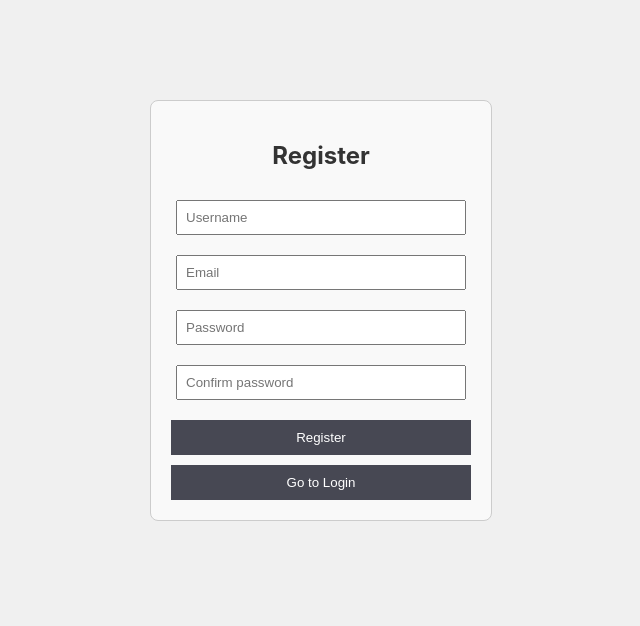
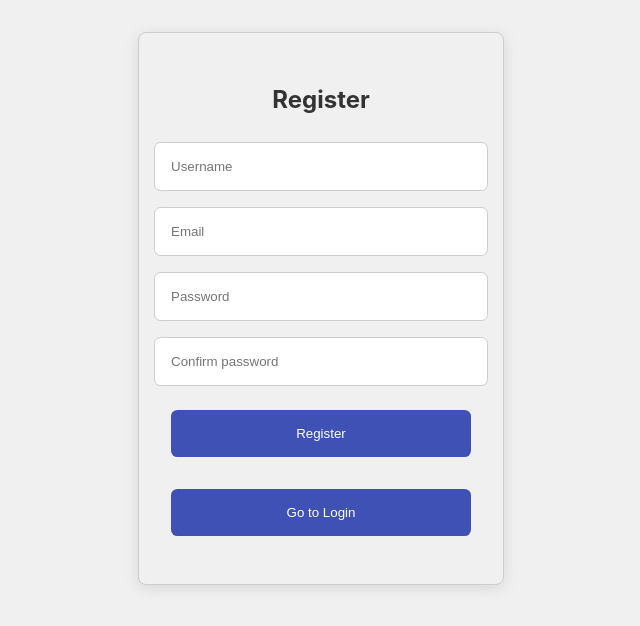
Before and after one commit to boumster/MealMate, a React (Create React App) app in the folder frontend/: page /register in a window 1280 px wide. Shown: the top 626 px of the page, without its empty margins (319-959 px from the left). Built offline with nearby package versions, Linux system fonts and the light colour scheme.

Commit message:
fixed styking to match js file

```diff
--- a/frontend/src/components/App.tsx
+++ b/frontend/src/components/App.tsx
@@ -7,8 +7,8 @@ import Home from "./Home/Home";
 import About from "./About/About";
 import Contact from "./Contact/Contact";
 import Mealplans from "./MealPlans/Mealplans";
-import Login from "./Login/Login";
 import Register from "./Register/Register";
+import Login from "./Login/Login"
 import { PrivateRoute } from "./PrivateRoutes/PrivateRoute";
 
 export default function App() {
--- a/frontend/src/components/Login/Login.tsx
+++ b/frontend/src/components/Login/Login.tsx
@@ -3,6 +3,7 @@ import { useHistory } from "react-router-dom";
 import "../../styles/Login.css";
 import { loginUser } from "../../utilities/api";
 import { useAuth } from "../../context/Auth/AuthProvider";
+import { Button, Container, Input } from "../../styles/styles";
 
 const Login: React.FC = () => {
   const [username, setUsername] = useState("");
@@ -33,35 +34,35 @@ const Login: React.FC = () => {
     }
   };
   return (
-    <div className="login-container">
+    <Container>
       <h2>Mealmate Login</h2>
-      <input
+      <Input
         type="text"
         placeholder="Username"
         className="login-input"
         value={username}
         onChange={(e) => setUsername(e.target.value)}
       />
-      <input
+      <Input
         type="password"
         placeholder="Password"
         className="login-input"
         value={password}
         onChange={(e) => setPassword(e.target.value)}
       />
-      <button className="login-button" onClick={handleLogin}>
+      <Button className="login-button" onClick={handleLogin}>
         Login
-      </button>
-      <button
+      </Button>
+      <Button
         className="login-button"
         onClick={() => history.push("/register")}
       >
         Register
-      </button>
-      <button className="login-button" onClick={() => history.push("/")}>
+      </Button>
+      <Button className="login-button" onClick={() => history.push("/")}>
         Return to Home
-      </button>
-    </div>
+      </Button>
+    </Container>
   );
 };
 
--- a/frontend/src/components/Register/Register.tsx
+++ b/frontend/src/components/Register/Register.tsx
@@ -2,6 +2,7 @@ import React, { useState } from "react";
 import { useHistory } from "react-router-dom";
 import "../../styles/Register.css";
 import { registerUser } from "../../utilities/api";
+import { Button, Container, Input } from "../../styles/styles";
 
 const Register: React.FC = () => {
   const [username, setUsername] = useState("");
@@ -32,23 +33,23 @@ const Register: React.FC = () => {
   };
 
   return (
-    <div className="register-container">
+    <Container className="register-container">
       <h2>Register</h2>
-      <input
+      <Input
         className="register-input"
         type="text"
         placeholder="Username"
         value={username}
         onChange={(e) => setUsername(e.target.value)}
       />
-      <input
+      <Input
         className="register-input"
         type="email"
         placeholder="Email"
         value={email}
         onChange={(e) => setEmail(e.target.value)}
       />
-      <input
+      <Input
         className="register-input"
         id="input-pw"
         type="password"
@@ -56,7 +57,7 @@ const Register: React.FC = () => {
         value={checkPassword}
         onChange={(e) => setCheckPassword(e.target.value)}
       />
-      <input
+      <Input
         className="register-input"
         id="confirm-pw"
         type="password"
@@ -65,10 +66,10 @@ const Register: React.FC = () => {
         onChange={(e) => setFinalPassword(e.target.value)}
       />
       {/* maybe 2fa here, or something in login, fix button decisions maybe want register to straight go to login or send confirmation alert. */}
-      <button className="register-button" onClick={handleRegister}>Register</button>
+      <Button className="register-button" onClick={handleRegister}>Register</Button>
       {/* make so button checks that checkPassword is equal to finalPassword, if not redo */}
-      <button className="register-button" onClick={() => history.push("/login")}>Go to Login</button>
-    </div>
+      <Button className="register-button" onClick={() => history.push("/login")}>Go to Login</Button>
+    </Container>
   );
 };
 
```
